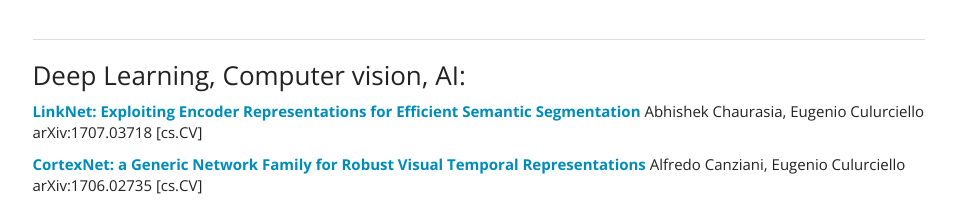
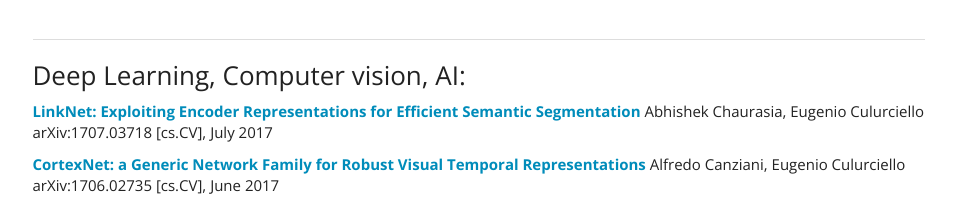
Before and after one commit to e-lab/e-Lab.github.io, a plain HTML site: page html/publications.html in a window 1280 px wide. Shown: the part 1432-1636 px from the top of the page, without its empty margins (151-1106 px from the left). Drawn offline with nearby package versions, Linux system fonts and the light colour scheme.

Commit message:
Update publications.html

```diff
--- a/html/publications.html
+++ b/html/publications.html
@@ -85,11 +85,11 @@ Chapter: **"Large-Scale FPGA-Based Convolutional Networks"** in **"Scaling Up Ma
 
 [**LinkNet: Exploiting Encoder Representations for Efficient Semantic Segmentation**](https://arxiv.org/abs/1707.03718)
 Abhishek Chaurasia, Eugenio Culurciello
-arXiv:1707.03718 [cs.CV]
+arXiv:1707.03718 [cs.CV], July 2017
 
 [**CortexNet: a Generic Network Family for Robust Visual Temporal Representations**](https://arxiv.org/abs/1706.02735)
 Alfredo Canziani, Eugenio Culurciello
-arXiv:1706.02735 [cs.CV]
+arXiv:1706.02735 [cs.CV], June 2017
 
 [**Snowflake: an Efficient Hardware Accelerator for Convolutional Neural Networks**]({{=$DOC.root}}data/papers/ISCAS2017snowflake.pdf),
 Vinayak Gokhale, Aliasger Zaidy, Andre Xian Ming Chang, Eugenio Culurciello,
```
